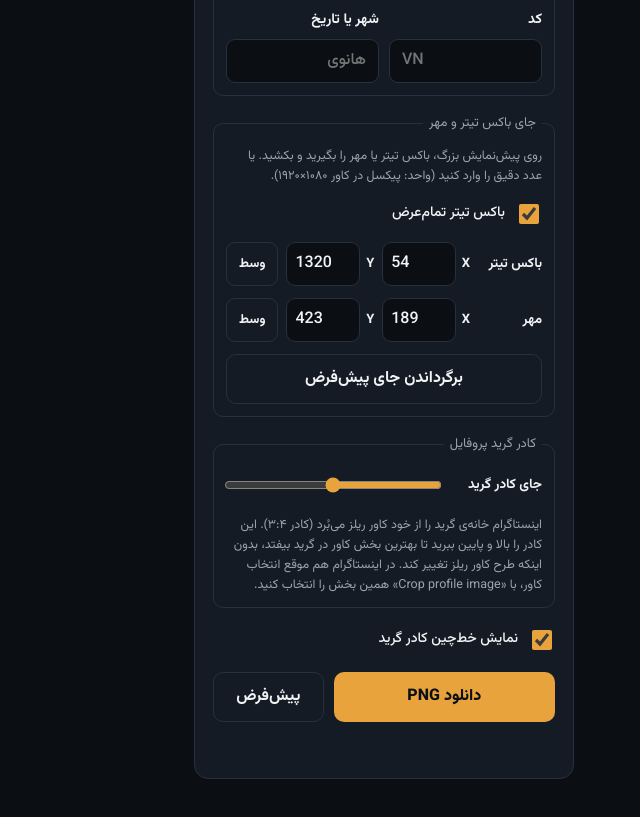
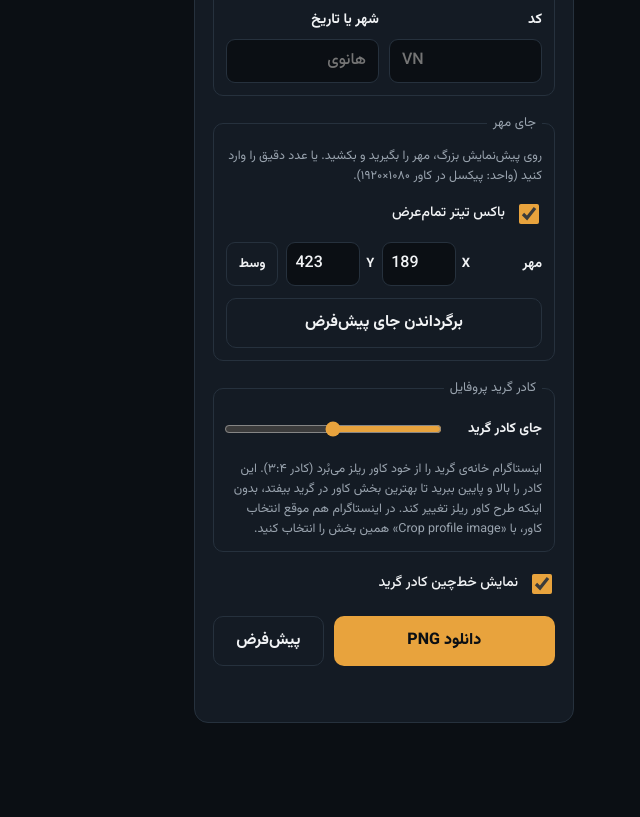
Before and after one commit to Iamafshiin/mrtourleader-cover-maker, a plain HTML site: page index.html in a window 1280 px wide. Shown: the part 2300-3117 px from the top of the page, without its empty margins (640-1280 px from the left). After the commit the page ends 3063 px from the top, so only its background shows below. Drawn offline with Linux system fonts and the light colour scheme; a web font is replaced by a local one.

Commit message:
Remove moving the title box
Title box stays fixed; stamp and photo remain draggable

```diff
--- a/index.html
+++ b/index.html
@@ -273,15 +273,9 @@ canvas{display:block;width:100%;height:auto;background:var(--lapis)}
         </div>
       </fieldset>
       <fieldset>
-        <legend>جای باکس تیتر و مهر</legend>
-        <span class="hint">روی پیش‌نمایش بزرگ، باکس تیتر یا مهر را بگیرید و بکشید. یا عدد دقیق را وارد کنید (واحد: پیکسل در کاور ۱۰۸۰×۱۹۲۰).</span>
+        <legend>جای مهر</legend>
+        <span class="hint">روی پیش‌نمایش بزرگ، مهر را بگیرید و بکشید. یا عدد دقیق را وارد کنید (واحد: پیکسل در کاور ۱۰۸۰×۱۹۲۰).</span>
         <label class="check"><input type="checkbox" id="fullWidth" checked> باکس تیتر تمام‌عرض</label>
-        <div class="coords">
-          <b>باکس تیتر</b>
-          <label>X<input type="number" id="plateX" inputmode="numeric" step="1" dir="ltr"></label>
-          <label>Y<input type="number" id="plateY" inputmode="numeric" step="1" dir="ltr"></label>
-          <button type="button" class="mini-btn" id="plateCenter">وسط</button>
-        </div>
         <div class="coords">
           <b>مهر</b>
           <label>X<input type="number" id="stampX" inputmode="numeric" step="1" dir="ltr"></label>
@@ -624,7 +618,6 @@ canvas{display:block;width:100%;height:auto;background:var(--lapis)}
   function setVal(id, v) { var el = $(id); if (document.activeElement !== el) el.value = Math.round(v); }
 
   function syncCoords() {
-    if (lastPlate) { setVal("plateX", lastPlate.x); setVal("plateY", lastPlate.y); }
     var on = !!lastStamp;
     ["stampX", "stampY", "stampCenter"].forEach(function (id) { $(id).disabled = !on; });
     if (on) { setVal("stampX", lastStamp.cx); setVal("stampY", lastStamp.cy); }
@@ -652,7 +645,6 @@ canvas{display:block;width:100%;height:auto;background:var(--lapis)}
   }
   function hitTest(p) {
     if (lastStamp && Math.hypot(p.x - lastStamp.cx, p.y - lastStamp.cy) <= lastStamp.r) return "stamp";
-    if (lastPlate && p.x >= lastPlate.x && p.x <= lastPlate.x + lastPlate.w && p.y >= lastPlate.y && p.y <= lastPlate.y + lastPlate.h) return "plate";
     return null;
   }
   cover.addEventListener("pointerdown", function (e) {
@@ -691,10 +683,8 @@ canvas{display:block;width:100%;height:auto;background:var(--lapis)}
   cover.addEventListener("pointercancel", endDrag);
 
   function readPair(a, b) { var x = parseFloat($(a).value), y = parseFloat($(b).value); return isNaN(x) || isNaN(y) ? null : { x: x, y: y }; }
-  ["plateX", "plateY"].forEach(function (id) { $(id).addEventListener("input", function () { var v = readPair("plateX", "plateY"); if (v) { pos.plate = v; draw(); } }); });
   ["stampX", "stampY"].forEach(function (id) { $(id).addEventListener("input", function () { var v = readPair("stampX", "stampY"); if (v) { pos.stamp = v; draw(); } }); });
-  ["plateX", "plateY", "stampX", "stampY"].forEach(function (id) { $(id).addEventListener("change", draw); });
-  $("plateCenter").addEventListener("click", function () { if (lastPlate) { pos.plate = { x: W / 2 - lastPlate.w / 2, y: lastPlate.y }; draw(); } });
+  ["stampX", "stampY"].forEach(function (id) { $(id).addEventListener("change", draw); });
   $("stampCenter").addEventListener("click", function () { if (lastStamp) { pos.stamp = { x: W / 2, y: lastStamp.cy }; draw(); } });
   $("resetPos").addEventListener("click", function () { pos.plate = null; pos.stamp = null; draw(); });
   $("fullWidth").addEventListener("change", draw);
```
